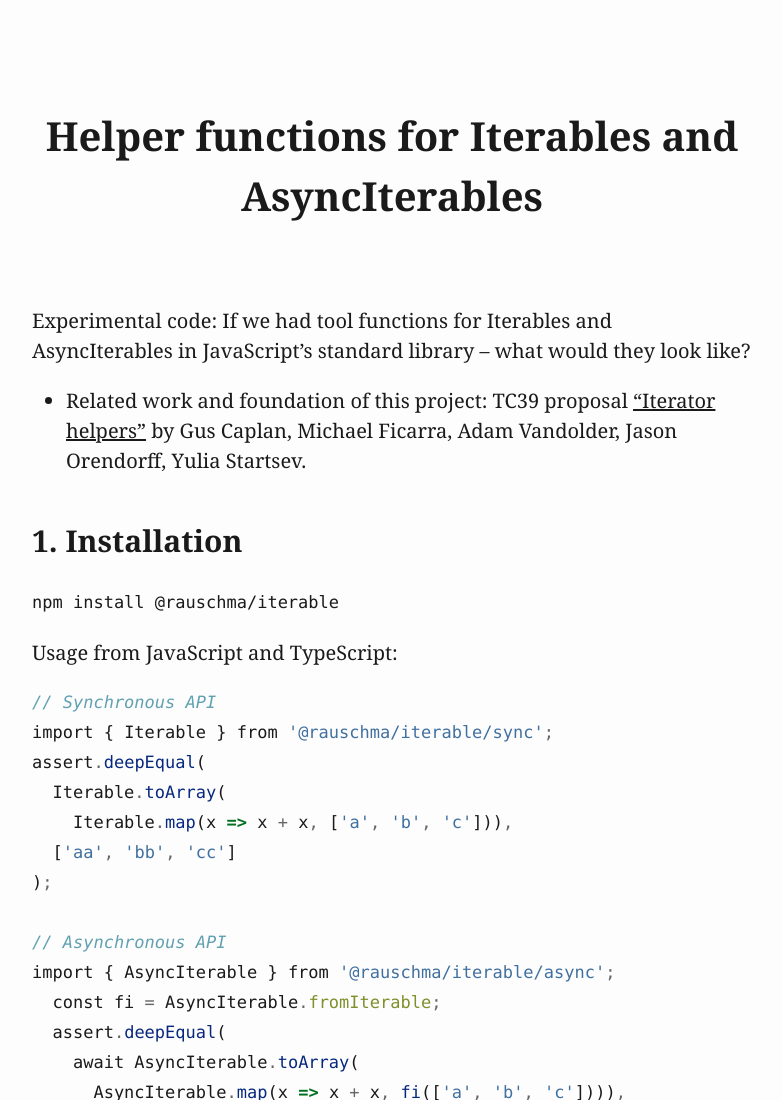
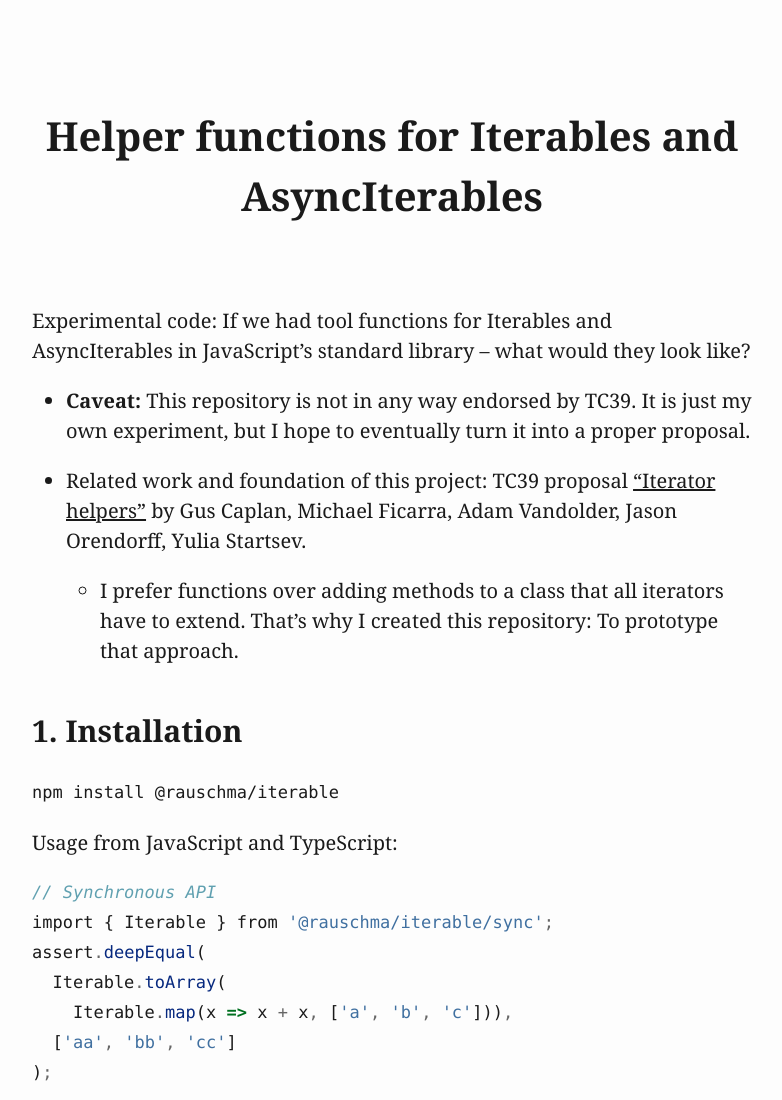
Before and after one commit to rauschma/iterable, a website: page index.html in a window 1280 px wide. Shown: the top 1100 px of the page, without its empty margins (248-1030 px from the left). Drawn offline with Linux system fonts and the light colour scheme.

Commit message:
Updated index.html

```diff
--- a/index.html
+++ b/index.html
@@ -217,7 +217,11 @@
 </header>
 <p>Experimental code: If we had tool functions for Iterables and AsyncIterables in JavaScript’s standard library – what would they look like?</p>
 <ul>
-<li>Related work and foundation of this project: TC39 proposal <a href="https://github.com/tc39/proposal-iterator-helpers">“Iterator helpers”</a> by Gus Caplan, Michael Ficarra, Adam Vandolder, Jason Orendorff, Yulia Startsev.</li>
+<li><p><strong>Caveat:</strong> This repository is not in any way endorsed by TC39. It is just my own experiment, but I hope to eventually turn it into a proper proposal.</p></li>
+<li><p>Related work and foundation of this project: TC39 proposal <a href="https://github.com/tc39/proposal-iterator-helpers">“Iterator helpers”</a> by Gus Caplan, Michael Ficarra, Adam Vandolder, Jason Orendorff, Yulia Startsev.</p>
+<ul>
+<li>I prefer functions over adding methods to a class that all iterators have to extend. That’s why I created this repository: To prototype that approach.</li>
+</ul></li>
 </ul>
 <h2 id="installation">1. Installation</h2>
 <pre><code>npm install @rauschma/iterable</code></pre>
```
